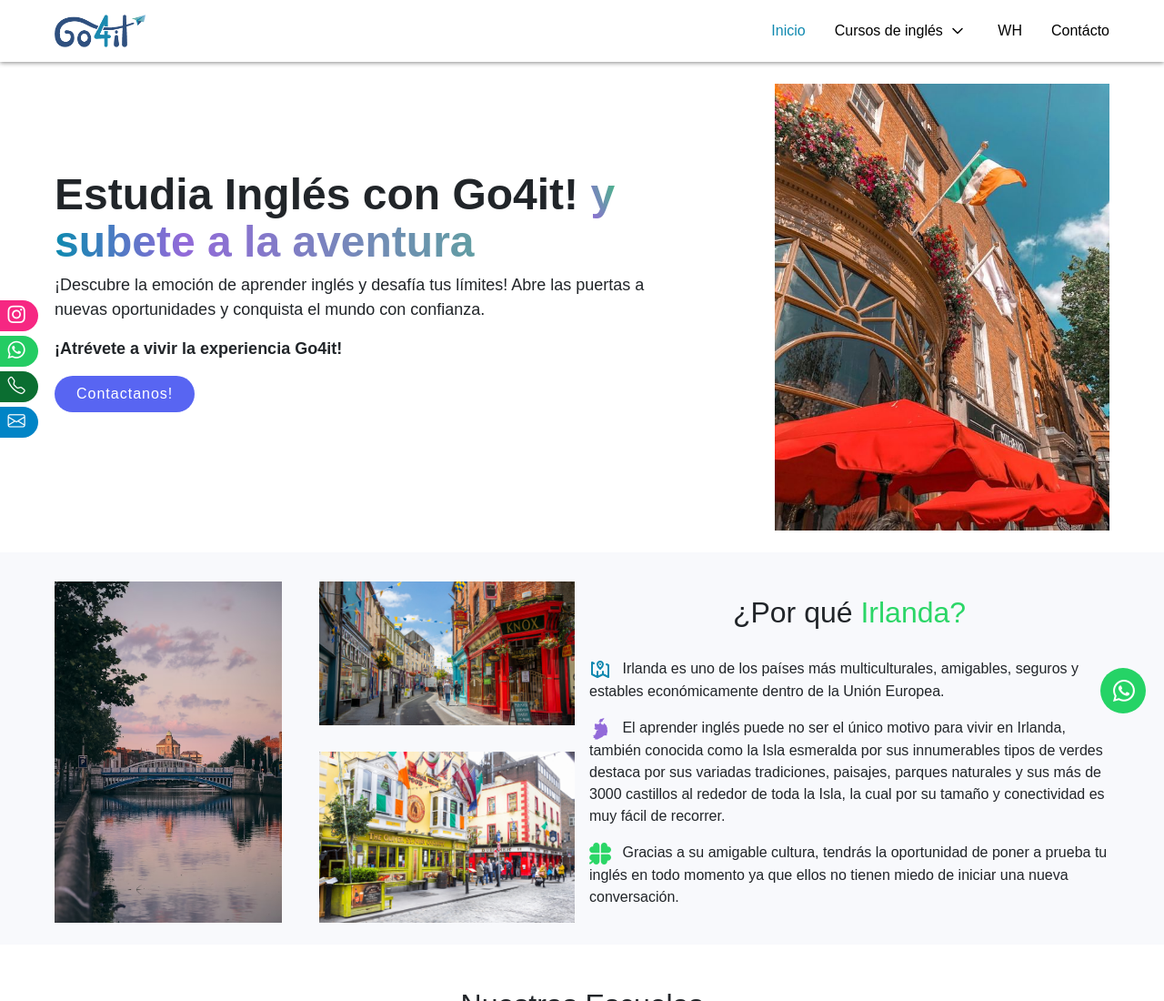
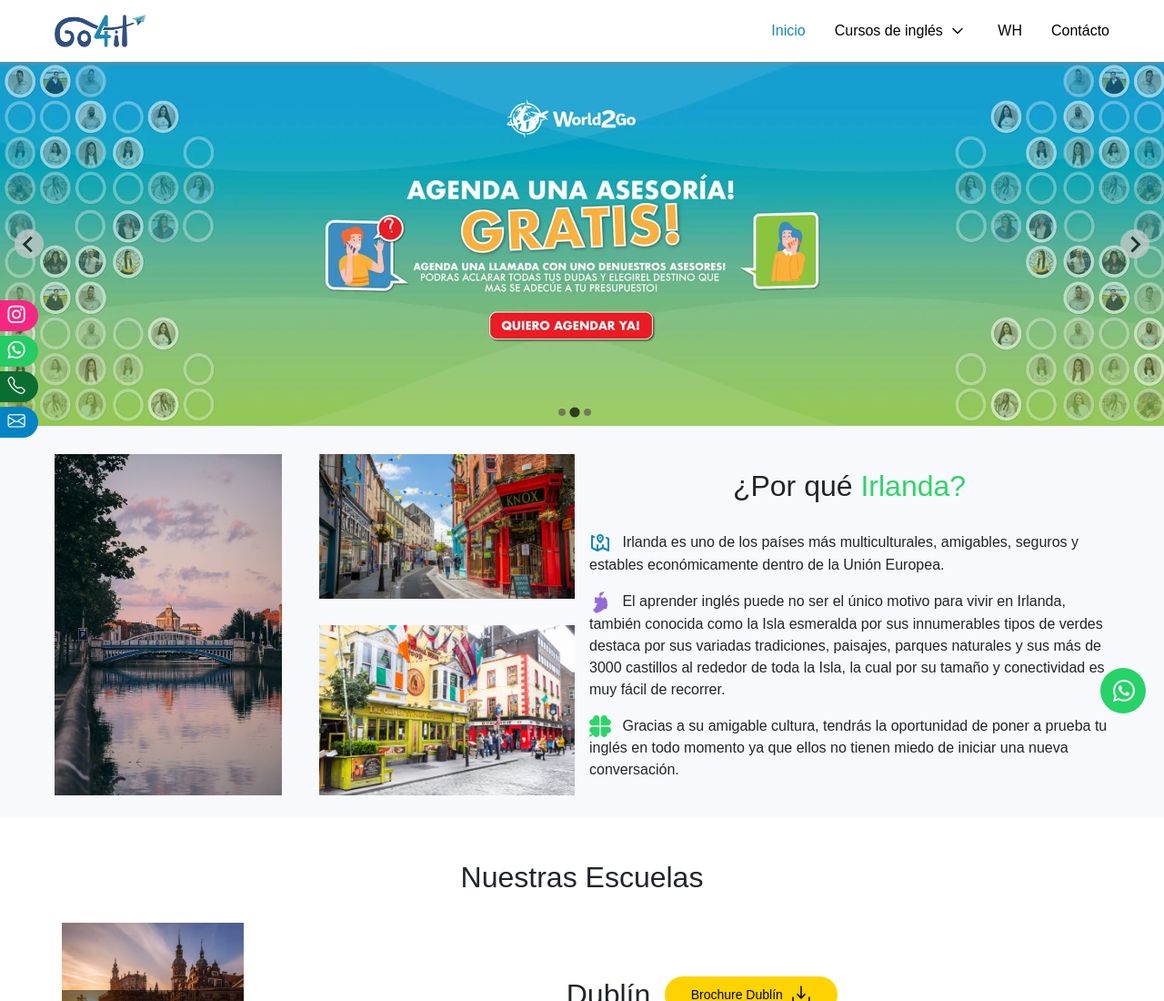
Before and after one commit to Fdiazg/go4it-2, a plain HTML site: page index.html in a window 1280 px wide. Shown: the top 1100 px of the page at 91% size. Drawn offline with nearby package versions, Linux system fonts and the light colour scheme; no server answers; a web font is replaced by a local one.

Commit message:
[CHX]banner modificado a splide

```diff
--- a/css/style.css
+++ b/css/style.css
@@ -281,7 +281,7 @@ input[type=number]::-webkit-outer-spin-button {
     /* padding-top: 5.5rem; */
     display: flex;
     /* padding-bottom: 72px; */
-    padding: 1.5rem 0;
+    /* padding: 1.5rem 0; */
     flex-direction: row;
     /* justify-content: center; */
     /* background: var(--color-4-opacity-1); */
@@ -924,3 +924,10 @@ input[type=number]::-webkit-outer-spin-button {
 .contenedor-referencias-go4it .txt-go4it-h2 span{
     color: #FFF;
 }
+
+
+
+.img-banner{
+    width: inherit;
+    height: inherit;
+}
--- a/index.html
+++ b/index.html
@@ -163,8 +163,27 @@
 
     <main>
 
-        <section class="section-banner-go4it">
-            <div class="contenedor-principal-go4it container-go4it">
+        <section class="section-banner-go4it splide" id="banner-go4it">
+            <div class="splide__slider">
+
+                <div class="splide__track">
+                    <ul class="splide__list">
+                        <li class="splide__slide">
+                            <img class="img-banner" src="./img/banner/1920inglaterra.webp" alt="">
+                        </li>
+                        <li class="splide__slide">
+                            <img class="img-banner" src="./img/banner/agenda-llamada-1920.webp" alt="">
+                        </li>
+                        <li class="splide__slide">
+                            <img class="img-banner" src="./img/banner/bg-oct-1.webp" alt="">
+                        </li>
+                    </ul>
+                </div>
+
+
+            </div>
+
+            <!-- <div class="contenedor-principal-go4it container-go4it">
                 <div class="contenedor-banner-go4it">
                     <div class="contenedor-texto-go4it">
                         <h1>Estudia Inglés con Go4it! <span class="gradient-fill">y subete a la aventura</span> </h1>
@@ -184,7 +203,7 @@
                         <img class="img-banner" src="./img/banner-irlanda.jpg" alt="">
                     </div>
                 </div>
-            </div>
+            </div> -->
         </section>
 
 
@@ -278,7 +297,8 @@
                                                 data-cards="dublin">Dublín</option>
                                             <option value="limerick" lass="ciudades-go4it " data-ciudad="limerick"
                                                 data-cards="limerick">Limerick</option>
-                                            <option value="cork" class="ciudades-go4it" data-ciudad="cork" data-cards="cork">
+                                            <option value="cork" class="ciudades-go4it" data-ciudad="cork"
+                                                data-cards="cork">
                                                 Cork</option>
                                             <option value="drogheda" class="ciudades-go4it" data-ciudad="drogheda"
                                                 data-cards="drogheda">Drogheda</option>
@@ -709,7 +729,7 @@
     <script src="https://cdn.jsdelivr.net/npm/bootstrap@5.3.0-alpha1/dist/js/bootstrap.bundle.min.js"
         integrity="sha384-w76AqPfDkMBDXo30jS1Sgez6pr3x5MlQ1ZAGC+nuZB+EYdgRZgiwxhTBTkF7CXvN" crossorigin="anonymous">
         </script>
-        <script src="./js/testimony.js"></script>
+    <script src="./js/testimony.js"></script>
 
     <script src="./js/splide/splide.js"></script>
     <script src="./js/splides_go4it.js"></script>
--- a/js/splides_go4it.js
+++ b/js/splides_go4it.js
@@ -51,3 +51,19 @@
 //         },
 //     }).mount();
 // });
+
+
+document.addEventListener('DOMContentLoaded', function () {
+    new Splide('#banner-go4it', {
+        lazyLoad: 'nearby',
+        type: 'loop',
+        autoplay: 'play',
+        arrows: true,
+        pagination: true,
+        breakpoints: {
+            768: {
+                height: "15rem"
+            }
+        },
+    }).mount();
+});
```
Also changed, not shown: img/banner/1920inglaterra.webp (added), img/banner/agenda-llamada-1920.webp (added), img/banner/bg-oct-1.webp (added).
